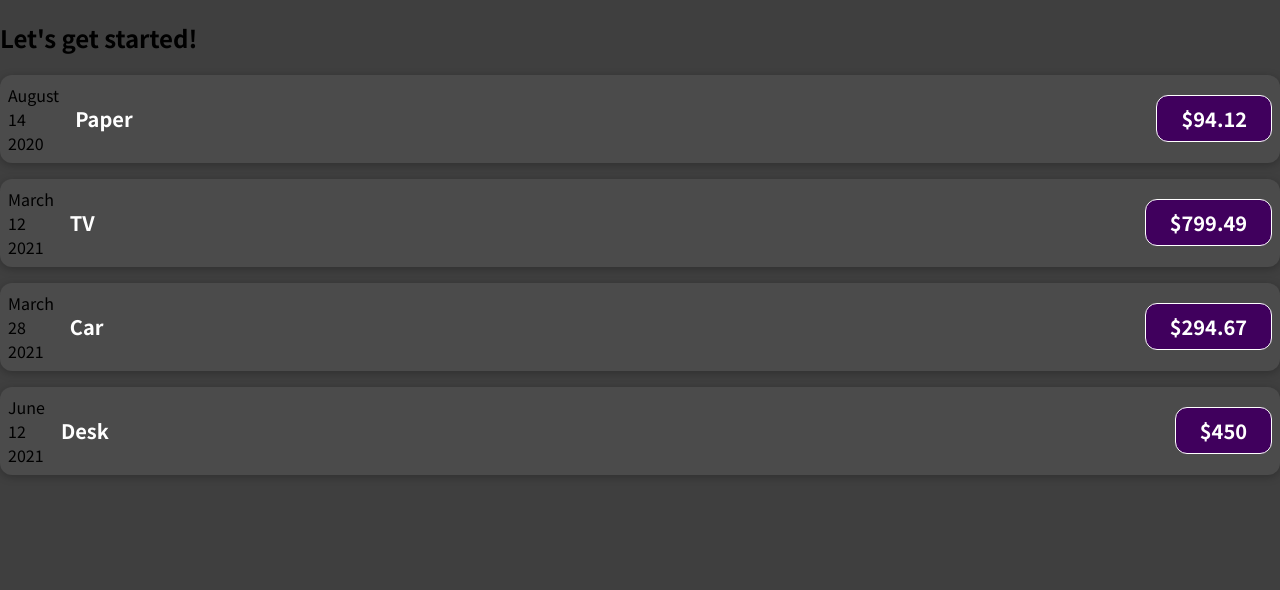
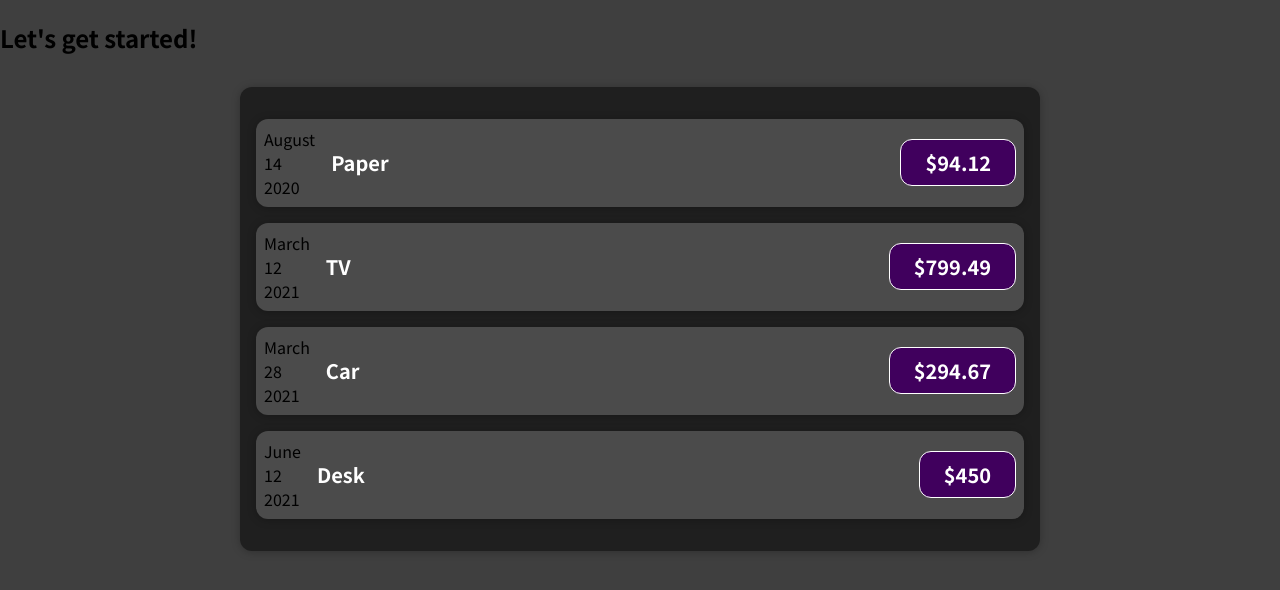
Before and after one commit to Devashish1806/ReactJS, a JavaScript app: page / in a window 1280 px wide. Shown: the top 590 px of the page. Built offline with nearby package versions, Linux system fonts and the light colour scheme.

Commit message:
composition added

```diff
--- a/src/App.js
+++ b/src/App.js
@@ -1,7 +1,17 @@
-import ExpenseItem from './components/ExpenseItem';
+import Expenses from './components/Expenses/Expenses';
 
 function App() {
-  const expenses = [
+  const expenses = getExpenses();
+  return (
+    <div>
+      <h2>Let's get started!</h2>
+      <Expenses expenses={expenses}></Expenses>
+    </div>
+  );
+}
+
+function getExpenses() {
+  return [
     {
       id: 'e1',
       title: 'Paper',
@@ -22,31 +32,6 @@
       date: new Date(2021, 5, 12),
     },
   ];
-  return (
-    <div>
-      <h2>Let's get started!</h2>
-      <ExpenseItem
-        title={expenses[0].title}
-        amount={expenses[0].amount}
-        date={expenses[0].date}
-      ></ExpenseItem>
-      <ExpenseItem
-        title={expenses[1].title}
-        amount={expenses[1].amount}
-        date={expenses[1].date}
-      ></ExpenseItem>
-      <ExpenseItem
-        title={expenses[2].title}
-        amount={expenses[2].amount}
-        date={expenses[2].date}
-      ></ExpenseItem>
-      <ExpenseItem
-        title={expenses[3].title}
-        amount={expenses[3].amount}
-        date={expenses[3].date}
-      ></ExpenseItem>
-    </div>
-  );
 }
 
 export default App;
--- a/src/components/ExpenseItem.css
+++ b/src/components/Expenses/ExpenseItem.css
@@ -2,10 +2,8 @@
   display: flex;
   justify-content: space-between;
   align-items: center;
-  box-shadow: 0 2px 8px rgba(0, 0, 0, 0.25);
   padding: 0.5rem;
   margin: 1rem 0;
-  border-radius: 12px;
   background-color: #4b4b4b;
 }
 
--- a/src/components/ExpenseItem.js
+++ b/src/components/Expenses/ExpenseItem.js
@@ -1,15 +1,16 @@
 import ExpenseDate from './ExpenseDate';
+import Card from '../UI/Card';
 import './ExpenseItem.css';
 
 function ExpenseItem(props) {
   return (
-    <div className="expense-item">
+    <Card className="expense-item">
       <ExpenseDate date={props.date}></ExpenseDate>
       <div className="expense-item__description">
         <h2>{props.title}</h2>
       </div>
       <div className="expense-item__price">${props.amount}</div>
-    </div>
+    </Card>
   );
 }
 
--- /dev/null
+++ b/src/components/Expenses/Expenses.css
@@ -0,0 +1,7 @@
+.expenses {
+  padding: 1rem;
+  background-color: rgb(31, 31, 31);
+  margin: 2rem auto;
+  width: 50rem;
+  max-width: 95%;
+}
--- /dev/null
+++ b/src/components/Expenses/Expenses.js
@@ -0,0 +1,33 @@
+import './Expenses.css';
+import ExpenseItem from './ExpenseItem';
+import Card from '../UI/Card';
+
+function Expenses(props) {
+  const expenses = props.expenses;
+  return (
+    <Card className="expenses">
+      <ExpenseItem
+        title={expenses[0].title}
+        amount={expenses[0].amount}
+        date={expenses[0].date}
+      ></ExpenseItem>
+      <ExpenseItem
+        title={expenses[1].title}
+        amount={expenses[1].amount}
+        date={expenses[1].date}
+      ></ExpenseItem>
+      <ExpenseItem
+        title={expenses[2].title}
+        amount={expenses[2].amount}
+        date={expenses[2].date}
+      ></ExpenseItem>
+      <ExpenseItem
+        title={expenses[3].title}
+        amount={expenses[3].amount}
+        date={expenses[3].date}
+      ></ExpenseItem>
+    </Card>
+  );
+}
+
+export default Expenses;
--- /dev/null
+++ b/src/components/UI/Card.css
@@ -0,0 +1,4 @@
+.card {
+  box-shadow: 0 1px 8px rgba(0, 0, 0, 0.25);
+  border-radius: 12px;
+}
--- /dev/null
+++ b/src/components/UI/Card.js
@@ -0,0 +1,8 @@
+import './Card.css';
+
+function Card(props) {
+  const classes = 'card ' + props.className;
+  return <div className={classes}>{props.children}</div>;
+}
+
+export default Card;
```
Also changed, not shown: src/components/Expenses/ExpenseDate.js (renamed from src/components/ExpenseDate.js), 1 other file (tests, documents, lock files or other folders).
